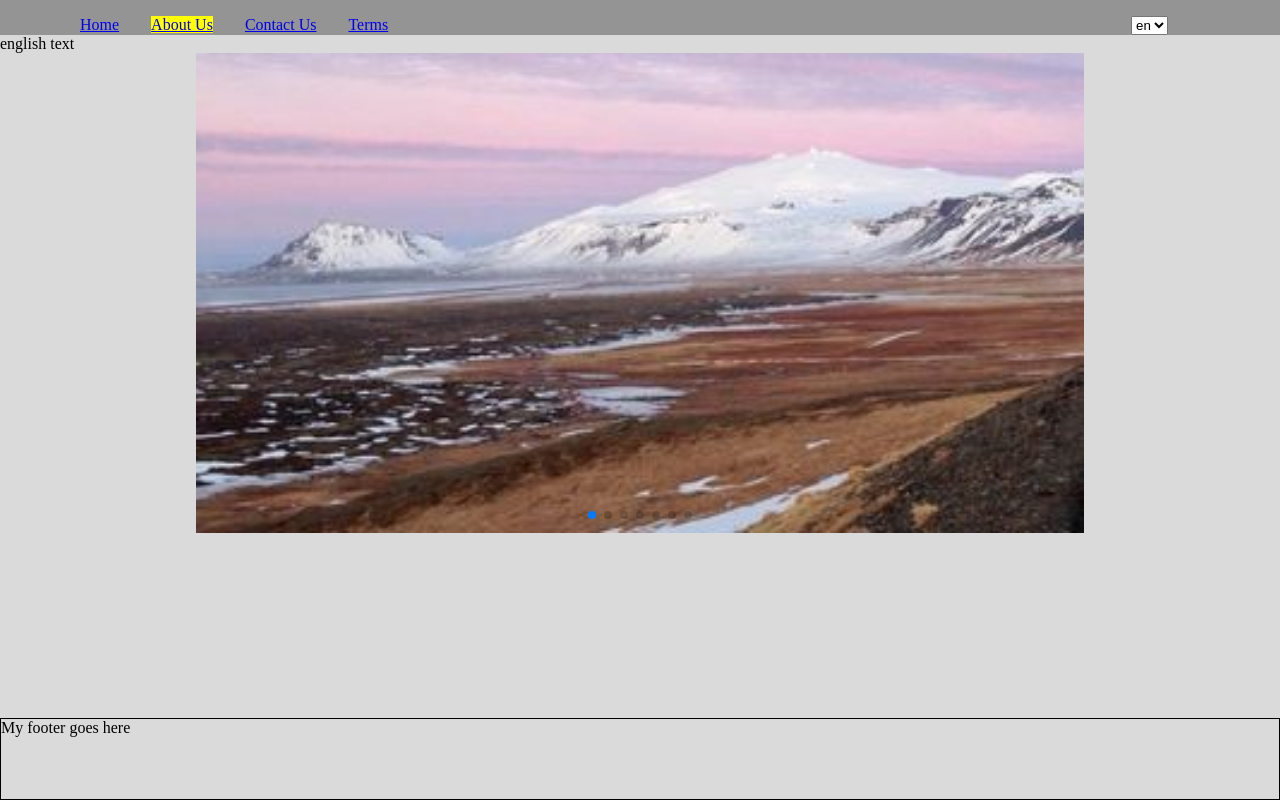
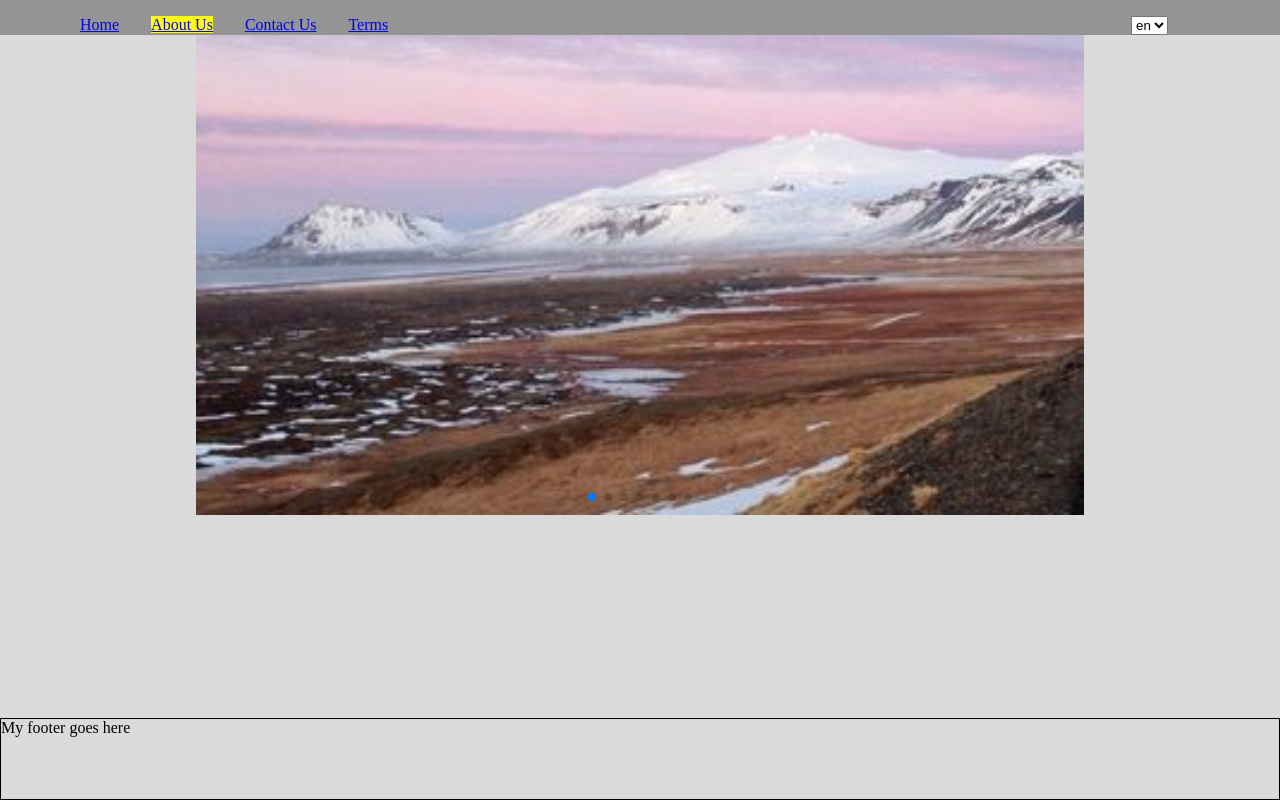
Before and after one commit to magnus-thor/glacier-paradise, a Vue app: page /about in a window 1280 px wide. Built offline with nearby package versions, Linux system fonts and the light colour scheme; what oh-vue-icons would draw is missing.

Commit message:
refactor image path

```diff
--- a/src/assets/tours/tours.ts
+++ b/src/assets/tours/tours.ts
@@ -1,5 +1,5 @@
-import snowCatImage from "@/assets/images/Sunset-from-the-top-of-Snaefellsjokull-1-2.jpg";
-import someOtherTour from "@/assets/images/trodarinn-a-toppnum.jpg";
+import snowCatImage from "/images/Sunset-from-the-top-of-Snaefellsjokull-1-2.jpg";
+import someOtherTour from "/images/trodarinn-a-toppnum.jpg";
 
 export const tours = [
   {
--- a/src/components/imageSlider.vue
+++ b/src/components/imageSlider.vue
@@ -28,13 +28,13 @@ export default defineComponent({
   name: "imageSlider",
   setup() {
     const images = ref([
-      "public/images/fra-breiduvik.jpg",
-      "public/images/solsetur.jpg",
-      "public/images/hvitur-jokull-blar-himinn.jpg",
-      "public/images/jokull-upp-med-stapafelli.jpg",
-      "public/images/solsetur.jpg",
-      "public/images/toppurinn.jpg",
-      "public/images/trodarinn-a-toppnum.jpg",
+      "/images/fra-breiduvik.jpg",
+      "/images/solsetur.jpg",
+      "/images/hvitur-jokull-blar-himinn.jpg",
+      "/images/jokull-upp-med-stapafelli.jpg",
+      "/images/solsetur.jpg",
+      "/images/toppurinn.jpg",
+      "/images/trodarinn-a-toppnum.jpg",
     ]);
     let selectedImageNumber = ref(0);
 
--- a/src/components/images.vue
+++ b/src/components/images.vue
@@ -4,11 +4,6 @@
     :modules="modules"
     :space-between="20"
     :pagination="{ clickable: true }"
-    :autoplay="{
-      delay: 7000,
-      disableOnInteraction: false,
-      pauseOnMouseEnter: true,
-    }"
   >
     <swiper-slide
       class="imageSwiper"
@@ -33,31 +28,31 @@ export default defineComponent({
   setup() {
     let loadImages = ref([
       {
-        src: "public/images/fra-breiduvik.jpg",
+        src: "/images/fra-breiduvik.jpg",
         alt: "fra-breiduvik",
       },
       {
-        src: "public/images/solsetur.jpg",
+        src: "/images/solsetur.jpg",
         alt: "solsetur",
       },
       {
-        src: "public/images/hvitur-jokull-blar-himinn.jpg",
+        src: "/images/hvitur-jokull-blar-himinn.jpg",
         alt: "hvitur-jokull-blar-himinn",
       },
       {
-        src: "public/images/jokull-upp-med-stapafelli.jpg",
+        src: "/images/jokull-upp-med-stapafelli.jpg",
         alt: "jokull-upp-med-stapafelli",
       },
       {
-        src: "public/images/solsetur.jpg",
+        src: "/images/solsetur.jpg",
         alt: "solsetur",
       },
       {
-        src: "public/images/toppurinn.jpg",
+        src: "/images/toppurinn.jpg",
         alt: "toppurinn",
       },
       {
-        src: "public/images/trodarinn-a-toppnum.jpg",
+        src: "/images/trodarinn-a-toppnum.jpg",
         alt: "trodarinn-a-toppnum",
       },
     ]);
@@ -80,11 +75,21 @@ export default defineComponent({
 .imageSlider {
   margin: auto;
   height: 30rem;
-  width: auto;
+  width: 100%;
 }
 
 .imageSwiper {
   display: flex;
-  justify-content: center;
+  margin: 0;
+
+  img {
+    object-fit: contain;
+    margin: 0;
+    width: 100%;
+  }
+
+  @media screen and (min-width: 760px) {
+    justify-content: center;
+  }
 }
 </style>
--- a/src/views/About.vue
+++ b/src/views/About.vue
@@ -1,6 +1,6 @@
 <template>
   <div class="page">
-    <div>{{ $t("aboutUs.text") }}</div>
+    <!-- <div>{{ $t("aboutUs.text") }}</div> -->
 
     <Images />
 
```
